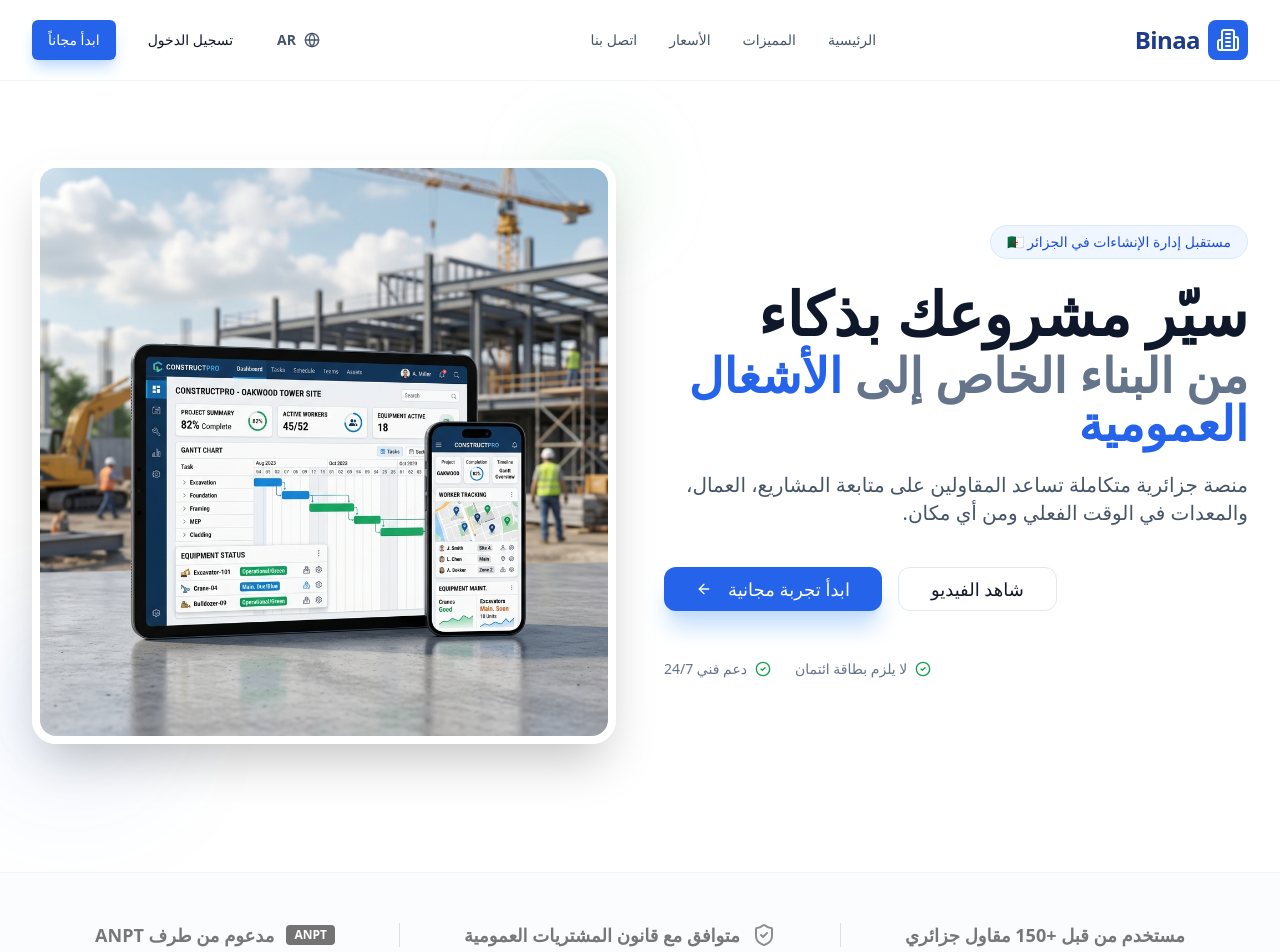
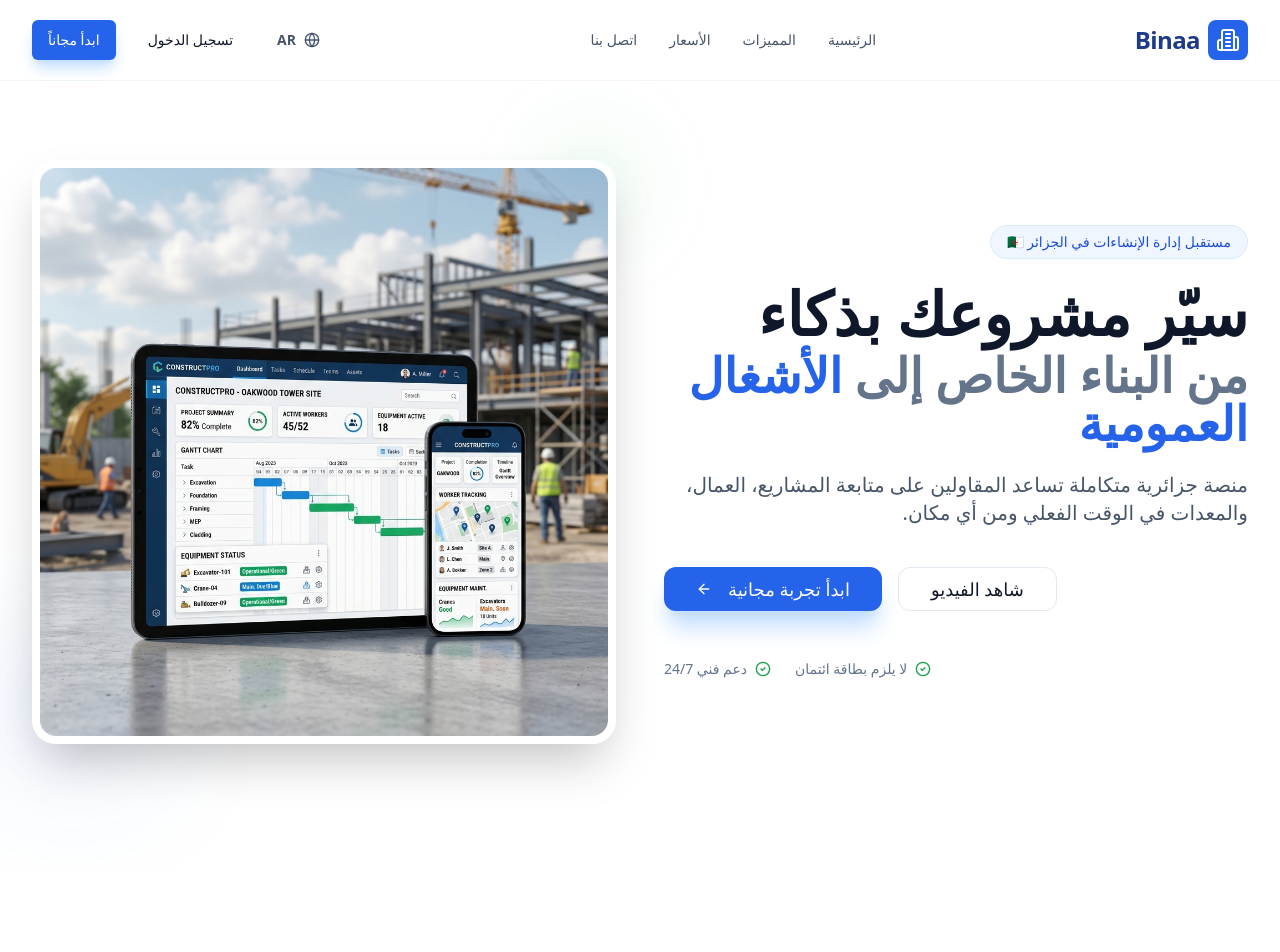
Before and after one commit to RAM6IOS/Binaa_web, a Next.js app: page /ar in a window 1280 px wide. Shown: the top 952 px of the page. Built offline with nearby package versions, Linux system fonts and the light colour scheme.

Commit message:
Please provide the specific changes made to the  file so I can generate an accurate summary for you.

```diff
--- a/src/app/[locale]/page.tsx
+++ b/src/app/[locale]/page.tsx
@@ -126,27 +126,6 @@
               <div className="absolute -top-6 -right-6 w-24 h-24 bg-green-500/10 rounded-full blur-2xl" />
               <div className="absolute -bottom-10 -left-10 w-40 h-40 bg-blue-600/10 rounded-full blur-3xl" />
             </motion.div>
-          </div>
-        </div>
-      </section>
-
-      {/* 3. Trust Bar */}
-      <section className="py-12 border-y border-slate-100 bg-slate-50/50">
-        <div className="container mx-auto px-4">
-          <div className="flex flex-wrap justify-center items-center gap-8 md:gap-16 opacity-70 grayscale hover:grayscale-0 transition-all duration-500">
-            <div className="flex items-center gap-3">
-              <span className="text-lg font-bold text-slate-700">مستخدم من قبل +150 مقاول جزائري</span>
-            </div>
-            <div className="h-6 w-px bg-slate-300 hidden md:block" />
-            <div className="flex items-center gap-3">
-              <ShieldCheck className="w-6 h-6 text-blue-600" />
-              <span className="text-lg font-bold text-slate-700">متوافق مع قانون المشتريات العمومية</span>
-            </div>
-            <div className="h-6 w-px bg-slate-300 hidden md:block" />
-            <div className="flex items-center gap-3">
-              <div className="bg-blue-900 text-white px-2 py-0.5 rounded text-xs font-black">ANPT</div>
-              <span className="text-lg font-bold text-slate-700">مدعوم من طرف ANPT</span>
-            </div>
           </div>
         </div>
       </section>
@@ -390,9 +369,7 @@
               <h2 className="text-3xl md:text-5xl font-bold mb-8 leading-tight">
                 جاهز لتبدأ إدارة مشاريعك بطريقة احترافية؟
               </h2>
-              <p className="text-xl text-blue-100 mb-10">
-                انضم إلى أكثر من 150 شركة جزائرية تعتمد على Binaa لزيادة كفاءتها وتوفير تكاليفها.
-              </p>
+
               <div className="flex flex-col sm:flex-row gap-4 justify-center">
                 <Button size="lg" className="w-full sm:w-auto h-16 px-10 bg-white text-blue-600 hover:bg-blue-50 text-xl font-bold rounded-2xl shadow-xl transition-all hover:scale-105" asChild>
                   <LinkNext href={`/${locale}/auth/register`}>
```
